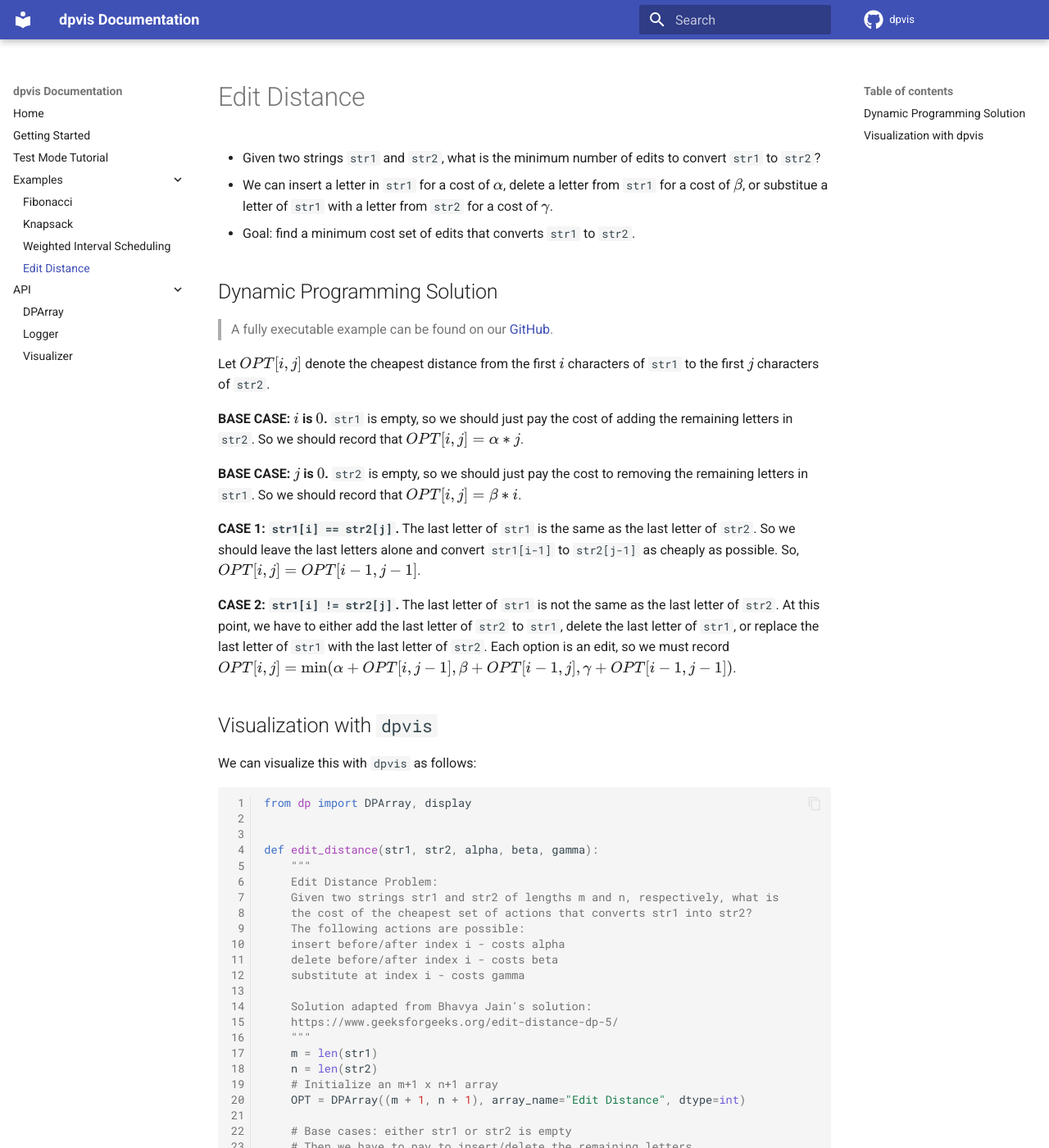
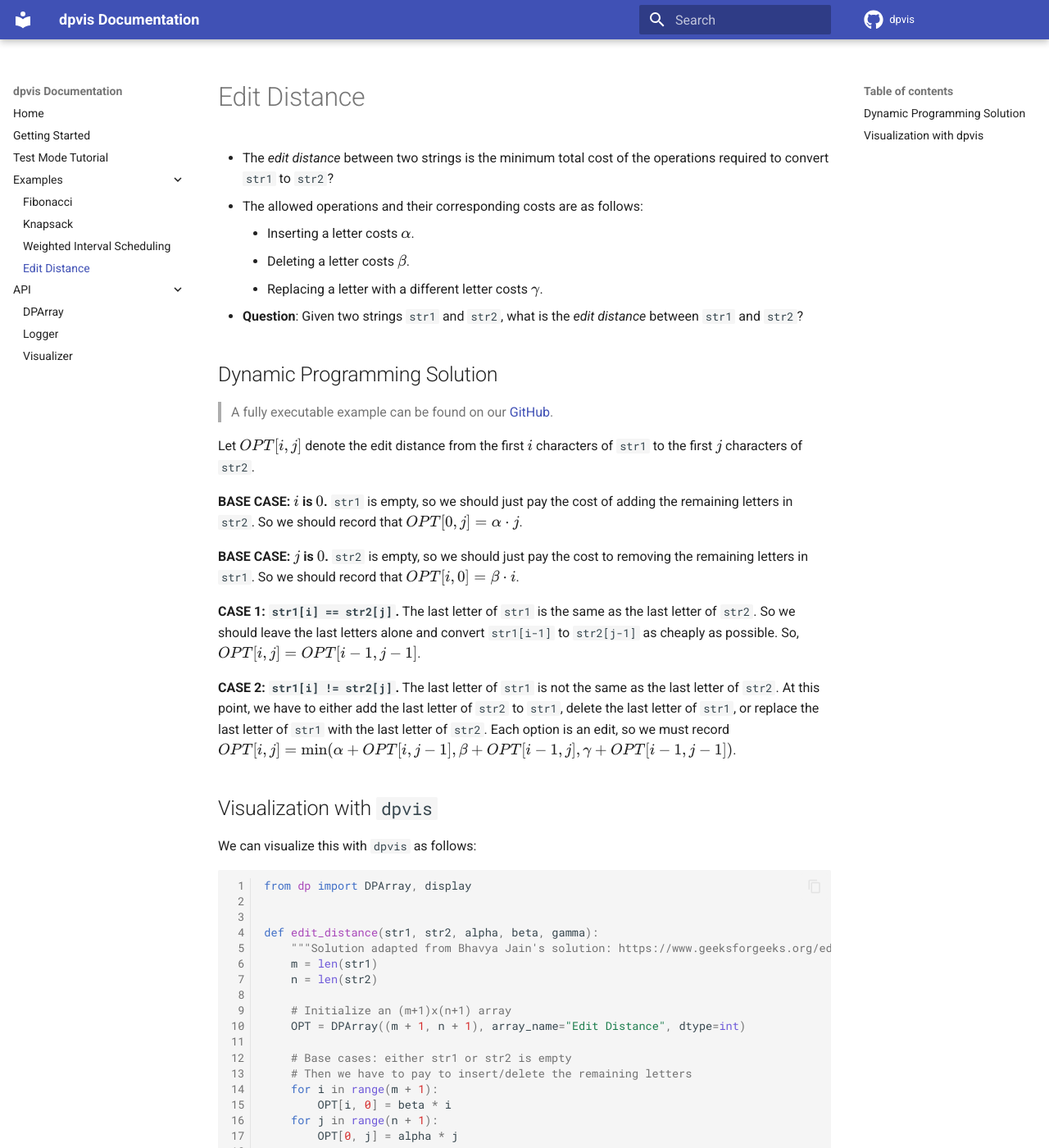
Before and after one commit to itsdawei/dpvis, an MkDocs documentation site: the page built from docs/examples/edit_distance.md, in a window 1280 px wide and 1400 px high. Shown: the whole window at 82% size. Built offline with MkDocs 1.6.1 and Material for MkDocs 9.7.7, drawn with Linux system fonts in a browser that asks for light colours; comment, search, counter and statistics services are not loaded; some of the changed text lies outside the part shown.

Commit message:
Fix Edit Distance Example (#67)
* Fix annotation

* Fix annotation

* Fix bug

* Change annotation

* Annotatoin

* MD

````diff
--- a/docs/examples/edit_distance.md
+++ b/docs/examples/edit_distance.md
@@ -1,36 +1,41 @@
 # Edit Distance
 
-- Given two strings `str1` and `str2`, what is the minimum number of edits
-  to convert `str1` to `str2`?
-- We can insert a letter in `str1` for a cost of $\alpha$, delete a letter from
-  `str1` for a cost of $\beta$, or substitue a letter of `str1` with a letter
-   from `str2` for a cost of $\gamma$.
-- Goal: find a minimum cost set of edits that converts `str1` to `str2`.
+- The *edit distance* between two strings is the minimum total cost of the
+  operations required to convert `str1` to `str2`?
+- The allowed operations and their corresponding costs are as follows:
+    - Inserting a letter costs $\alpha$.
+    - Deleting a letter costs $\beta$.
+    - Replacing a letter with a different letter costs $\gamma$.
+- **Question**: Given two strings `str1` and `str2`, what is the *edit
+  distance* between `str1` and `str2`?
 
 ## Dynamic Programming Solution
 
-> A fully executable example can be found on our [GitHub](https://github.com/itsdawei/dpvis/tree/main/demos/edit_distance_2d.py).
+> A fully executable example can be found on our
+> [GitHub](https://github.com/itsdawei/dpvis/tree/main/demos/edit_distance.py).
 
-Let $OPT[i, j]$ denote the cheapest distance from the first $i$ characters of `str1`
-to the first $j$ characters of `str2`.
+Let $OPT[i, j]$ denote the edit distance from the first $i$ characters of
+`str1` to the first $j$ characters of `str2`.
 
-**BASE CASE: $i$ is $0$.** `str1` is empty,
-so we should just pay the cost of adding the remaining letters in `str2`. So
-we should record that $OPT[i, j] = \alpha * j$.
+**BASE CASE: $i$ is $0$.** `str1` is empty, so we should just pay the cost of
+adding the remaining letters in `str2`. So we should record that $OPT[0, j]
+= \alpha \cdot j$.
 
-**BASE CASE: $j$ is $0$.** `str2` is empty,
-so we should just pay the cost to removing the remaining letters in `str1`. So
-we should record that $OPT[i, j] = \beta * i$.
+**BASE CASE: $j$ is $0$.** `str2` is empty, so we should just pay the cost to
+removing the remaining letters in `str1`. So we should record that $OPT[i, 0]
+= \beta \cdot i$.
 
-**CASE 1: `str1[i] == str2[j]`.** The last letter of `str1` is the same as
-the last letter of `str2`. So we should leave the last letters alone and convert
-`str1[i-1]` to `str2[j-1]` as cheaply as possible. So, $OPT[i, j] = OPT[i-1, j-1]$.
+**CASE 1: `str1[i] == str2[j]`.** The last letter of `str1` is the same as the
+last letter of `str2`. So we should leave the last letters alone and convert
+`str1[i-1]` to `str2[j-1]` as cheaply as possible. So, $OPT[i, j] = OPT[i-1,
+j-1]$.
 
 **CASE 2: `str1[i] != str2[j]`.** The last letter of `str1` is not the same as
-the last letter of `str2`. At this point, we have to either add the last letter of
-`str2` to `str1`, delete the last letter of `str1`, or replace the last letter of
-`str1` with the last letter of `str2`. Each option is an edit, so we must record
-$OPT[i, j] = \min(\alpha + OPT[i, j - 1], \beta + OPT[i - 1, j], \gamma + OPT[i - 1, j - 1])$.
+the last letter of `str2`. At this point, we have to either add the last letter
+of `str2` to `str1`, delete the last letter of `str1`, or replace the last
+letter of `str1` with the last letter of `str2`. Each option is an edit, so we
+must record $OPT[i, j] = \min(\alpha + OPT[i, j - 1], \beta + OPT[i - 1, j],
+\gamma + OPT[i - 1, j - 1])$.
 
 ## Visualization with `dpvis`
 
@@ -41,21 +46,11 @@
 
 
 def edit_distance(str1, str2, alpha, beta, gamma):
-    """
-    Edit Distance Problem:
-    Given two strings str1 and str2 of lengths m and n, respectively, what is
-    the cost of the cheapest set of actions that converts str1 into str2?
-    The following actions are possible:
-    insert before/after index i - costs alpha
-    delete before/after index i - costs beta
-    substitute at index i - costs gamma
-
-    Solution adapted from Bhavya Jain's solution:
-    https://www.geeksforgeeks.org/edit-distance-dp-5/
-    """
+    """Solution adapted from Bhavya Jain's solution: https://www.geeksforgeeks.org/edit-distance-dp-5/"""
     m = len(str1)
     n = len(str2)
-    # Initialize an m+1 x n+1 array
+
+    # Initialize an (m+1)x(n+1) array
     OPT = DPArray((m + 1, n + 1), array_name="Edit Distance", dtype=int)
 
     # Base cases: either str1 or str2 is empty
@@ -64,50 +59,45 @@
         OPT[i, 0] = beta * i
     for j in range(n + 1):
         OPT[0, j] = alpha * j
-    OPT.annotate("No remaining letters in str1 or str2.")
 
     # Fill OPT[][] iteratively
     for i in range(1, m + 1):
         for j in range(1, n + 1):
-            # Base case: either string is empty and has already been handled.
-            annotate_string = "str1: " + str1[:i]
-            annotate_string += ", str2: " + str2[:j] + " " + ("_"*50) + " "
-
             # If last characters are the same, pay nothing and pay the optimal
             # costs for the remaining strings.
             if str1[i - 1] == str2[j - 1]:
                 OPT[i, j] = OPT[i - 1, j - 1]
-                annotate_string += "Last character same: pay OPT cost for remaining strings."
+                arr = OPT.arr
+                continue
 
             # At this point the last characters are different, so consider
             # each possible action and pick the cheapest.
-            else:
-                indices = [
-                    (i, j - 1),  # Insert
-                    (i - 1, j),  # Remove
-                    (i - 1, j - 1)  # Replace
-                ]
-                elements = [
-                    OPT[i, j - 1] + alpha,
-                    OPT[i-1, j] + beta,
-                    OPT[i-1, j - 1] + gamma
-                ]
+            indices = [
+                (i, j - 1),  # insert
+                (i - 1, j),  # remove
+                (i - 1, j - 1)  # replace
+            ]
+            elements = [
+                OPT[i, j - 1] + alpha,  # insert
+                OPT[i - 1, j] + beta,  # remove
+                OPT[i - 1, j - 1] + gamma,  # replace
+            ]
 
-                OPT[i, j] = OPT.min(indices=indices, elements=elements)
-
-            OPT.annotate(annotate_string)
-
+            OPT[i, j] = OPT.min(indices=indices, elements=elements)
     return OPT
 
 
-# Test Example
-str1 = "sunday"
-str2 = "saturday"
-ALPHA = 10
-BETA = 12
-GAMMA = 3
+if __name__ == '__main__':
+    str1 = "sunday"
+    str2 = "saturday"
+    # FOR CSCI 270 HW6: DO NOT CHANGE THE COSTS
+    ALPHA = 10
+    BETA = 12
+    GAMMA = 7
 
-dp_array = edit_distance(str1, str2, ALPHA, BETA, GAMMA)
+    dp_array = edit_distance(str1, str2, ALPHA, BETA, GAMMA)
 
-display(dp_array,  row_labels="_" + str1, column_labels="_" + str2)
+    display(dp_array,
+            row_labels=f"_{str1}",
+            column_labels=f"_{str2}")
 ```
````
Also changed, not shown: 2 other files.
